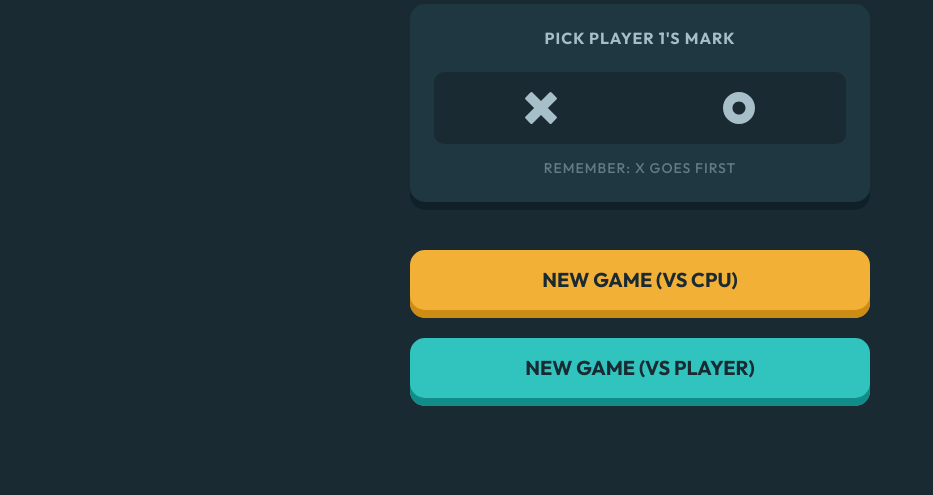
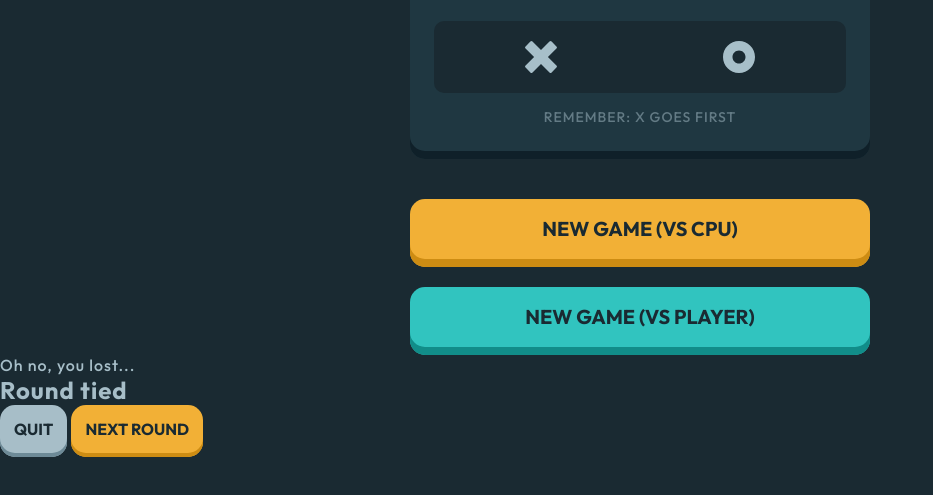
Before and after one commit to karolbanat/fem-tic-tac-toe, a website: page index.html in a window 1280 px wide. Shown: the part 231-726 px from the top of the page, without its empty margins (0-933 px from the left). Drawn offline with Linux system fonts and the light colour scheme.

Commit message:
Modal murkup outline

```diff
--- a/index.html
+++ b/index.html
@@ -106,21 +106,18 @@
         </div>
         <!-- Game board end -->
 
+        <!-- Winning/losing modal start -->
+        <div aria-modal="true" aria-labelledby="win-lose-modal-heading" role="dialog" class="modal" data-winner="tie">
+            <p class="modal__message">Oh no, you lost...</p>
+            <h2 class="modal__heading">Round tied</h2>
+            <div class="button-group-flex">
+                <button class="button button--neutral button--shadow-small">Quit</button>
+                <button class="button button--secondary button--shadow-small">Next round</button>
+            </div>
+        </div>
+        <!-- Winning/losing modal end -->
+
     </main>
-
-    <!-- Winning/losing modal start -->
-
-    <!-- Oh no, you lost
-    You won!
-    Player 1/2 wins!
-
-    [x/o icon] takes the round
-    Round tied
-
-    Quit
-    Next round -->
-
-    <!-- Winning/losing modal start -->
 
     <!-- Restart modal start -->
 
@@ -131,8 +128,6 @@
 
     <!-- Restart modal start -->
 
-    <!-- Game board end -->
-
 </body>
 
 </html>
```
